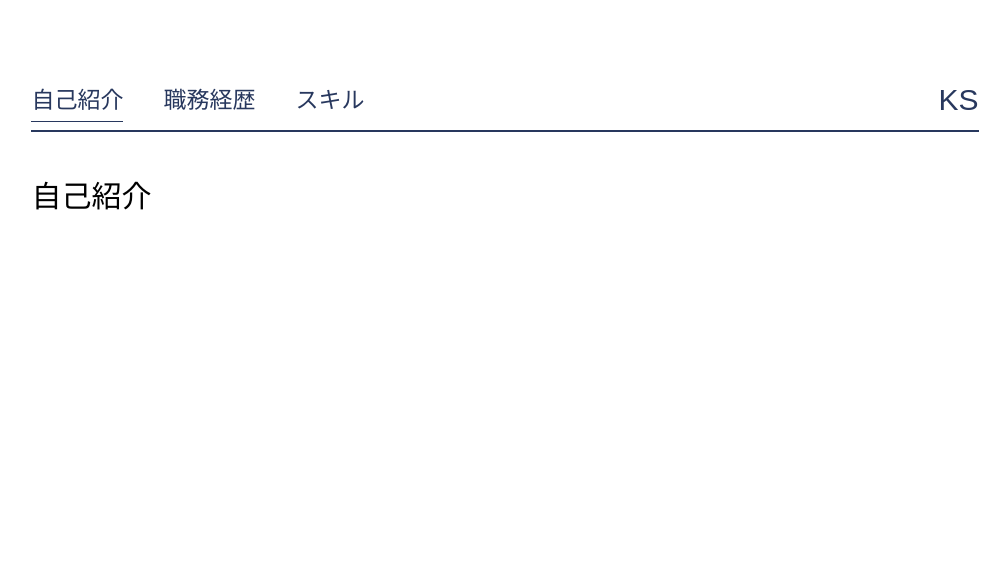
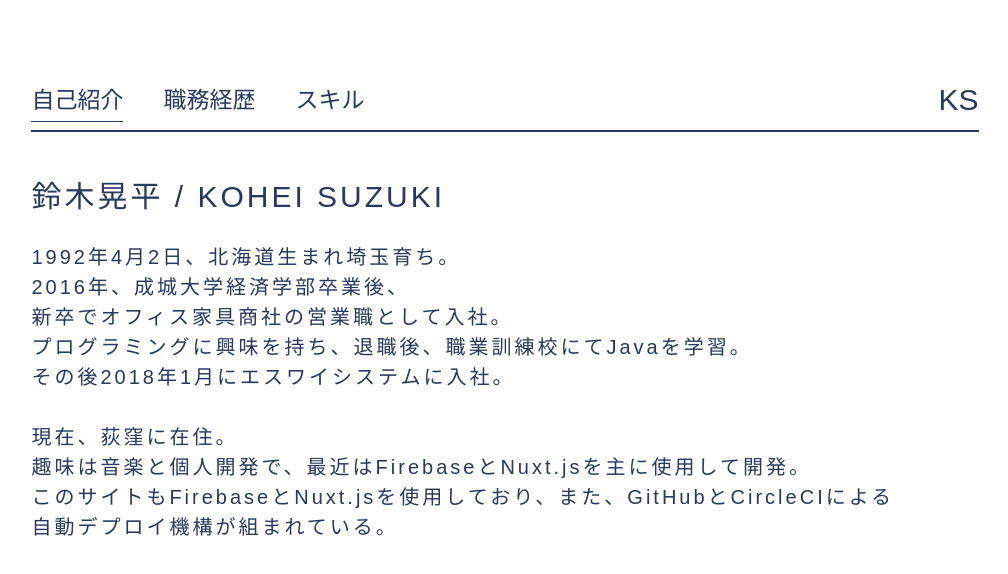
Before and after one commit to Kou0402/sy-profile, a Nuxt app: page /about in a window 1280 px wide. Shown: the top 574 px of the page, without its empty margins (135-1143 px from the left). Built offline with nearby package versions, Linux system fonts and the light colour scheme.

Commit message:
style: update about.vue

```diff
--- a/pages/about.vue
+++ b/pages/about.vue
@@ -1,11 +1,34 @@
 <template>
-  <section>
-    自己紹介
+  <section class="about">
+    <h1 class="name">鈴木晃平 / KOHEI SUZUKI</h1>
+    <p class="introduction">
+      1992年4月2日、北海道生まれ埼玉育ち。<br />
+      2016年、成城大学経済学部卒業後、<br />
+      新卒でオフィス家具商社の営業職として入社。<br />
+      プログラミングに興味を持ち、退職後、職業訓練校にてJavaを学習。<br />
+      その後2018年1月にエスワイシステムに入社。<br />
+      <br />
+      現在、荻窪に在住。<br />
+      趣味は音楽と個人開発で、最近はFirebaseとNuxt.jsを主に使用して開発。<br />
+      このサイトもFirebaseとNuxt.jsを使用しており、また、GitHubとCircleCIによる<br />
+      自動デプロイ機構が組まれている。
+    </p>
   </section>
 </template>
 
 <style lang="scss" scoped>
-section {
-  font-size: 3rem;
+.about {
+  letter-spacing: 3px;
+  > .name {
+    color: $main-color1;
+    font-size: 3rem;
+    font-weight: 500;
+    margin-bottom: 30px;
+  }
+  > .introduction {
+    color: $main-color1;
+    font-size: 2rem;
+    line-height: 30px;
+  }
 }
 </style>
```
